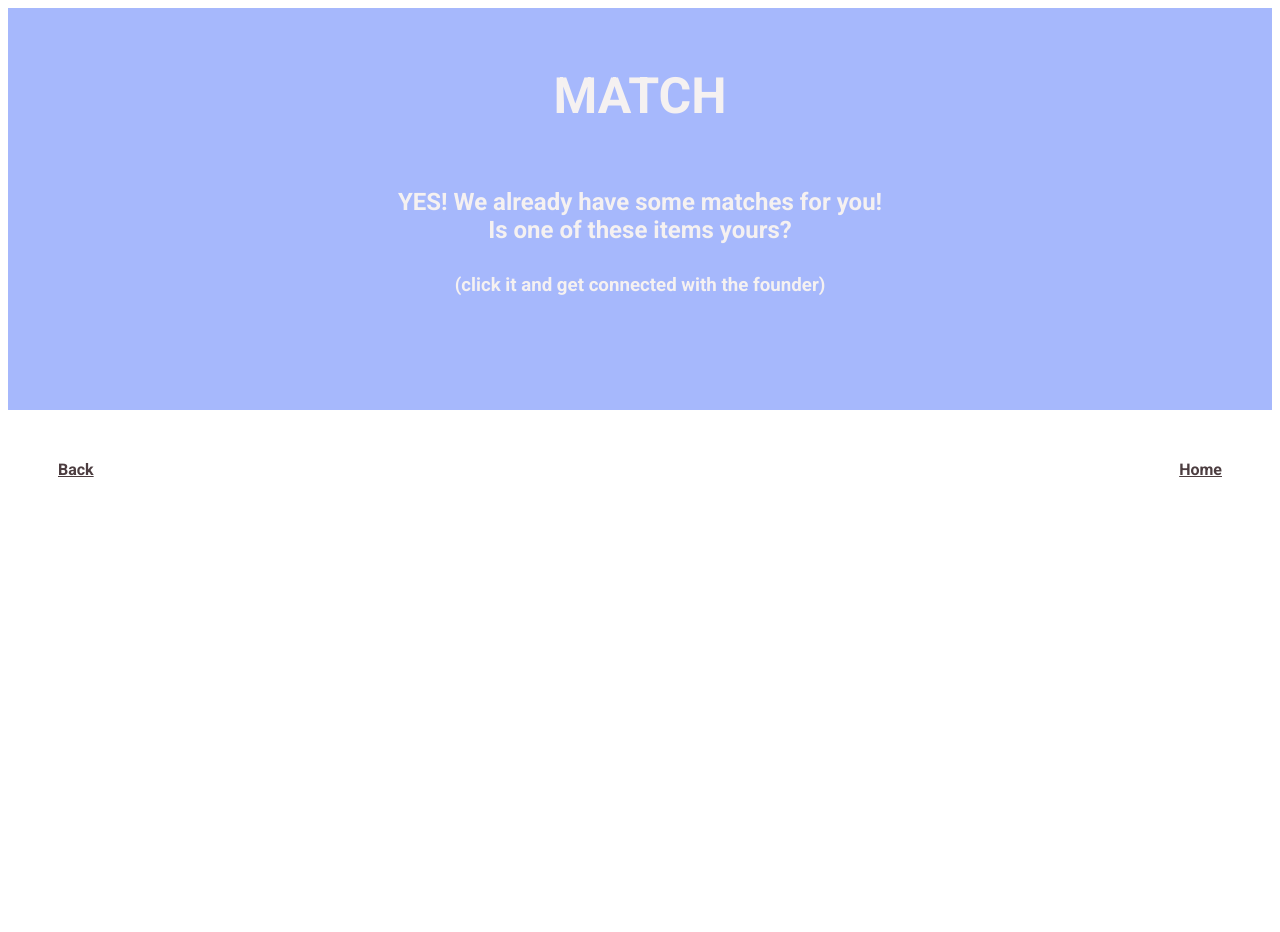
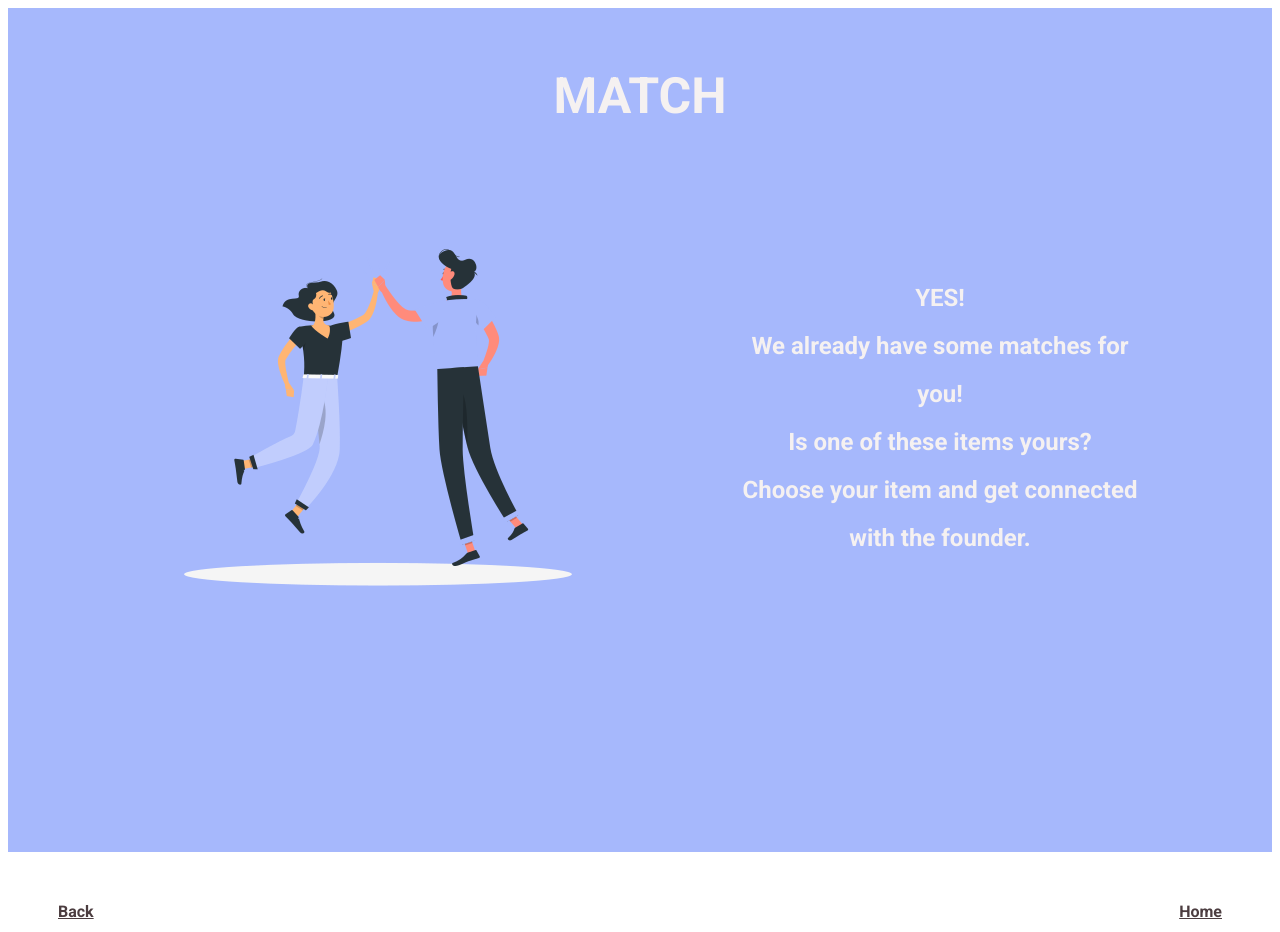
Before and after one commit to coding-bootcamps-eu/2023-04-final-project-lost-and-found, a Vue app: page /lost/lostmatchpage in a window 1280 px wide. Before the commit the page ends 800 px from the top, so only its background shows below. Built offline with nearby package versions, Linux system fonts and the light colour scheme; what vue3-openlayers would draw is missing.

Commit message:
style: added img file & revise style lostmatchpage

```diff
--- a/src/views/LostMatchPage.vue
+++ b/src/views/LostMatchPage.vue
@@ -5,11 +5,17 @@
 
   <main>
     <div class="heading">
+      <div class="matchIMG">
+        <img src="../../src/assets/match.png" alt="" />
+      </div>
       <h2>
-        YES! We already have some matches for you! <br />Is one of these items
-        yours?
+        YES! <br />
+        We already have some matches for you!
+        <br />
+        Is one of these items yours?
+        <br />
+        Choose your item and get connected with the founder.
       </h2>
-      <h3 class="heading">(click it and get connected with the founder)</h3>
     </div>
 
     <!-- <template v-if="matchesStore.matches[0].length > 0">
@@ -166,11 +172,20 @@ h1 {
 h2,
 h3 {
   color: #f5f1f1;
+  max-width: 35%;
+  margin-left: 100px;
 }
 
 .heading {
-  padding: 10px;
+  display: flex;
+  flex-direction: row;
+  justify-content: center;
+  align-items: center;
+  line-height: 3rem;
+  /* padding-top: 50px; */
+  /* padding-bottom: 50px; */
 }
+
 .lost {
   color: #f5f1f1;
   padding-top: 25px;
@@ -179,7 +194,7 @@ h3 {
 main {
   background-color: #a6b8fc;
   padding-top: 0;
-  padding-bottom: 75px;
+  padding-bottom: 175px;
   padding-left: 25px;
   padding-right: 25px;
   display: flex;
```
Also changed, not shown: src/assets/match.png (added).
